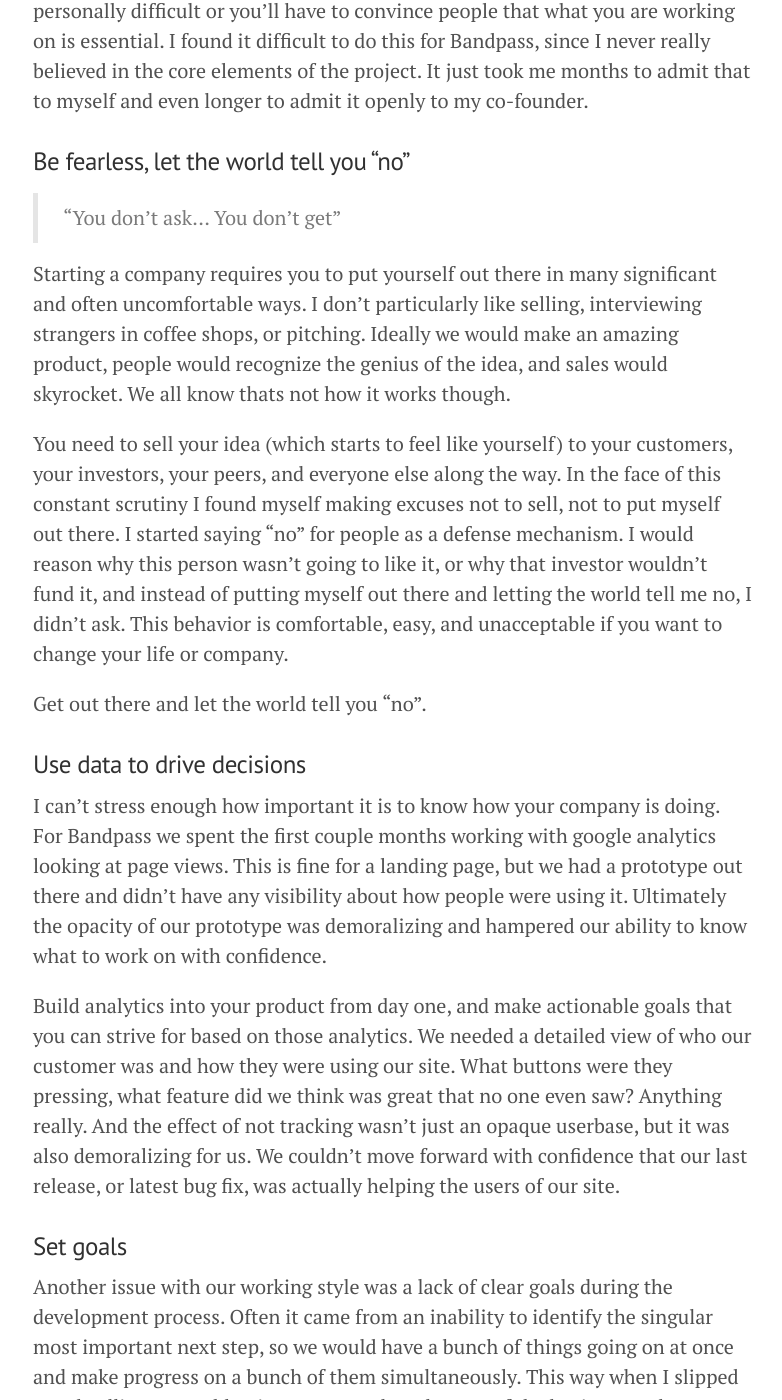
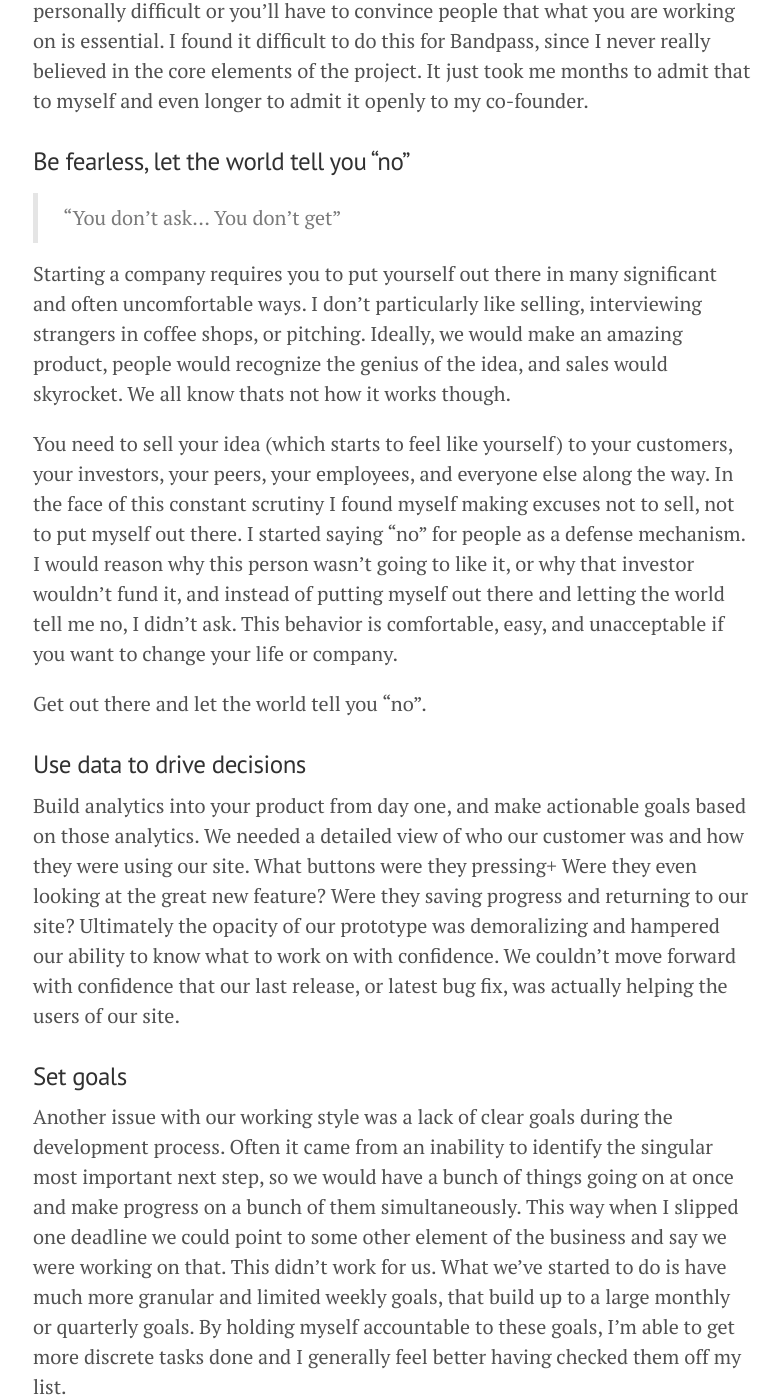
Before and after one commit to jofus101/jofus101.github.io, a Jekyll site: the page built from _posts/2014-11-06-lessons-from-a-failed-startup.md, in a window 1280 px wide and 1400 px high, scrolled down 1235 px. Shown: the whole window, without its empty margins (247-1029 px from the left). Built offline with Jekyll 4.4.1, drawn with Linux system fonts in a browser that asks for light colours; Markdown is read by kramdown in place of the engine named in the settings.

Commit message:
edits for data driven

```diff
--- a/_posts/2014-11-06-lessons-from-a-failed-startup.md
+++ b/_posts/2014-11-06-lessons-from-a-failed-startup.md
@@ -32,18 +32,16 @@ This might be the most important thing about starting a company.  There are goin
 
 > “You don’t ask… You don’t get”
 
-Starting a company requires you to put yourself out there in many significant and often uncomfortable ways.  I don't particularly like selling, interviewing strangers in coffee shops, or pitching. Ideally we would make an amazing product, people would recognize the genius of the idea, and sales would skyrocket.  We all know thats not how it works though.
+Starting a company requires you to put yourself out there in many significant and often uncomfortable ways.  I don't particularly like selling, interviewing strangers in coffee shops, or pitching. Ideally, we would make an amazing product, people would recognize the genius of the idea, and sales would skyrocket.  We all know thats not how it works though.
 
-You need to sell your idea (which starts to feel like yourself) to your customers, your investors, your peers, and everyone else along the way.  In the face of this constant scrutiny I found myself making excuses not to sell, not to put myself out there.  I started saying "no" for people as a defense mechanism. I would reason why this person wasn’t going to like it, or why that investor wouldn’t fund it, and instead of putting myself out there and letting the world tell me no, I didn’t ask. This behavior is comfortable, easy, and unacceptable if you want to change your life or company.
+You need to sell your idea (which starts to feel like yourself) to your customers, your investors, your peers, your employees, and everyone else along the way.  In the face of this constant scrutiny I found myself making excuses not to sell, not to put myself out there.  I started saying "no" for people as a defense mechanism. I would reason why this person wasn’t going to like it, or why that investor wouldn’t fund it, and instead of putting myself out there and letting the world tell me no, I didn’t ask. This behavior is comfortable, easy, and unacceptable if you want to change your life or company.
 
 Get out there and let the world tell you "no".
 
 
 ###Use data to drive decisions
 
-I can’t stress enough how important it is to know how your company is doing.  For Bandpass we spent the first couple months working with google analytics looking at page views.  This is fine for a landing page, but we had a prototype out there and didn’t have any visibility about how people were using it.  Ultimately the opacity of our prototype was demoralizing and hampered our ability to know what to work on with confidence.
-
-Build analytics into your product from day one, and make actionable goals that you can strive for based on those analytics. We needed a detailed view of who our customer was and how they were using our site.  What buttons were they pressing, what feature did we think was great that no one even saw?  Anything really.  And the effect of not tracking wasn’t just an opaque userbase, but it was also demoralizing for us.  We couldn’t move forward with confidence that our last release, or latest bug fix, was actually helping the users of our site.
+Build analytics into your product from day one, and make actionable goals based on those analytics. We needed a detailed view of who our customer was and how they were using our site.  What buttons were they pressing+ Were they even looking at the great new feature? Were they saving progress and returning to our site? Ultimately the opacity of our prototype was demoralizing and hampered our ability to know what to work on with confidence. We couldn’t move forward with confidence that our last release, or latest bug fix, was actually helping the users of our site.
 
 
 ###Set goals
```
